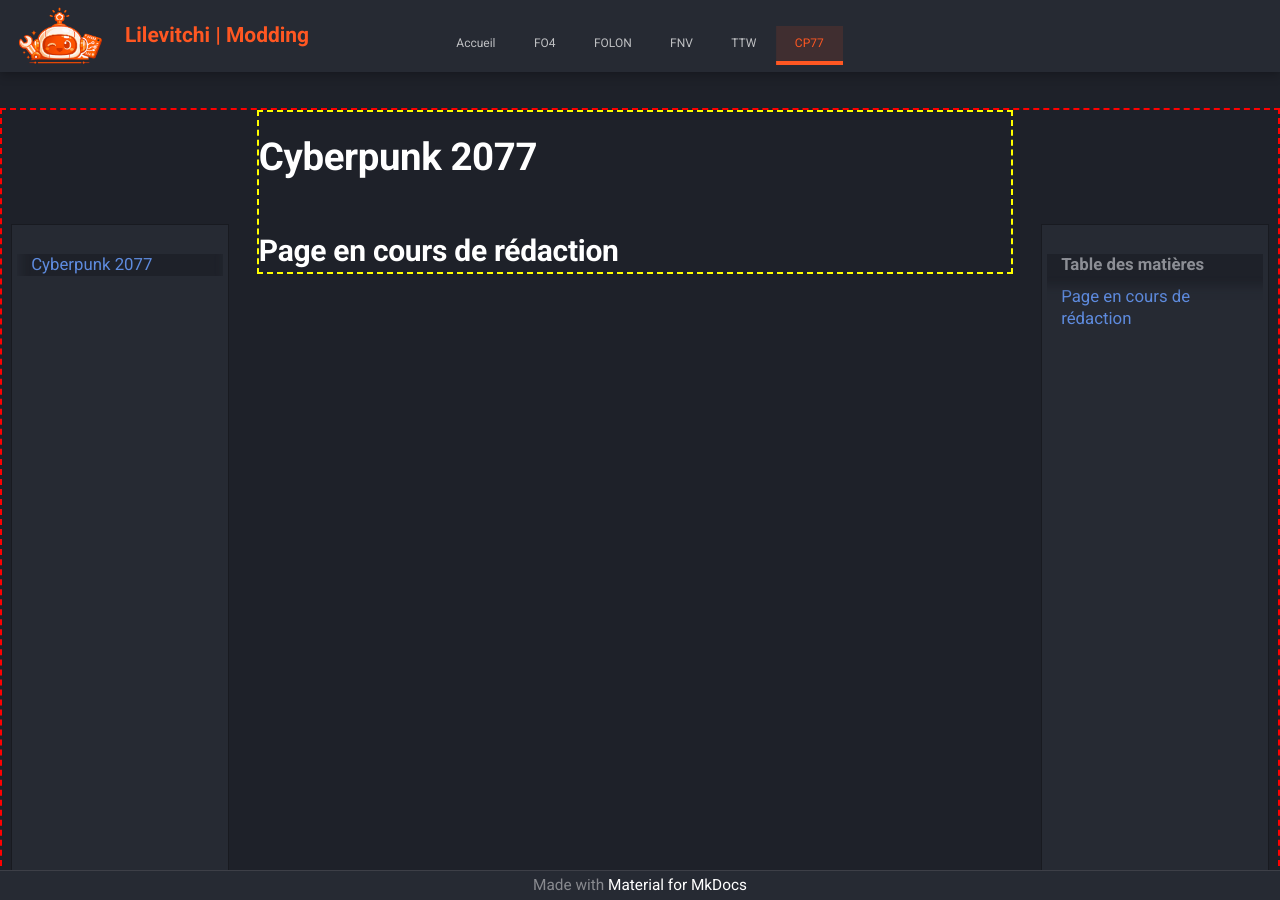
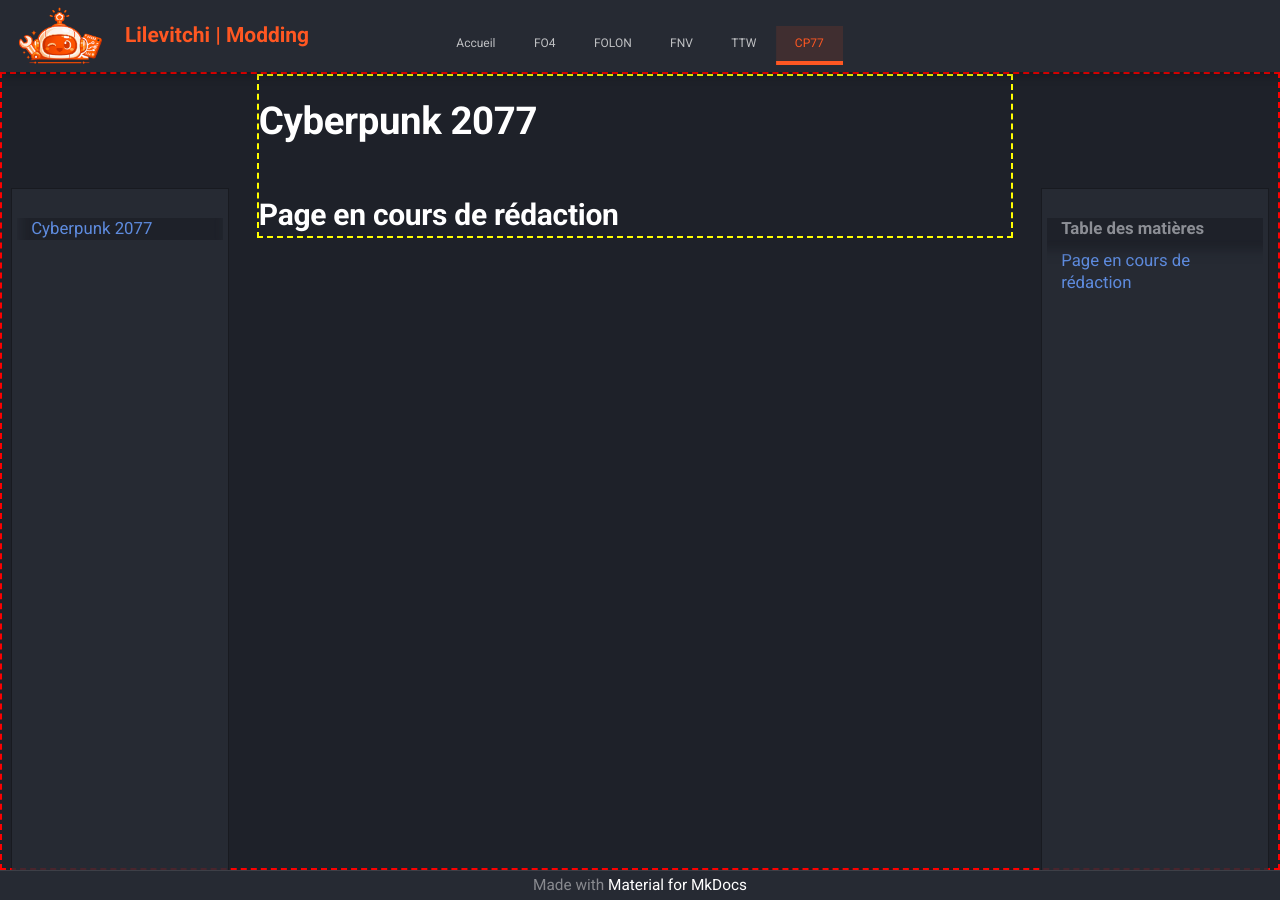
Before and after one commit to Lilevitchi/lilevitchi.github.io, an MkDocs documentation site: the page built from docs/cyberpunk/index.md, in a window 1280 px wide. Built offline with MkDocs 1.6.1 and Material for MkDocs 9.7.7, drawn with Linux system fonts in a browser that asks for light colours.

Commit message:
Update extra.css

```diff
--- a/docs/stylesheets/extra.css
+++ b/docs/stylesheets/extra.css
@@ -284,10 +284,14 @@
 /* Zone centrale */
 [data-md-color-scheme] .md-main__inner {
   display: flex;
-  width: 100%;
-  height: 100%;
+  flex-direction: row;
+  width: 100% !important;
+  max-width: none !important;
+  margin: 0 !important;
+  padding: 0 !important;
+  height: 100% !important;
 
-    border: 2px dashed red;/* Rouge (Debug) */
+  border: 2px dashed red;/* Rouge (Debug) */
 
   /*display: block;
   max-width: none;
```
